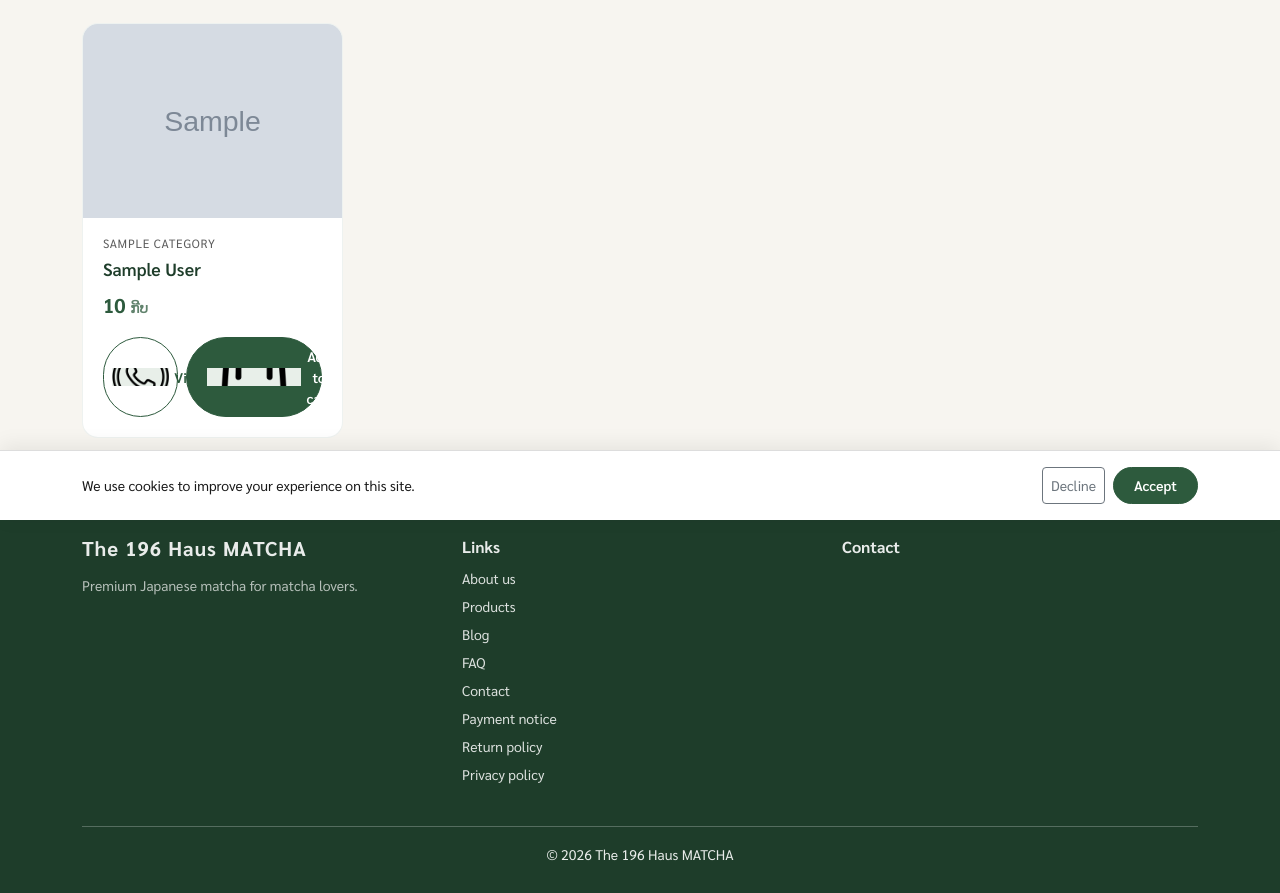
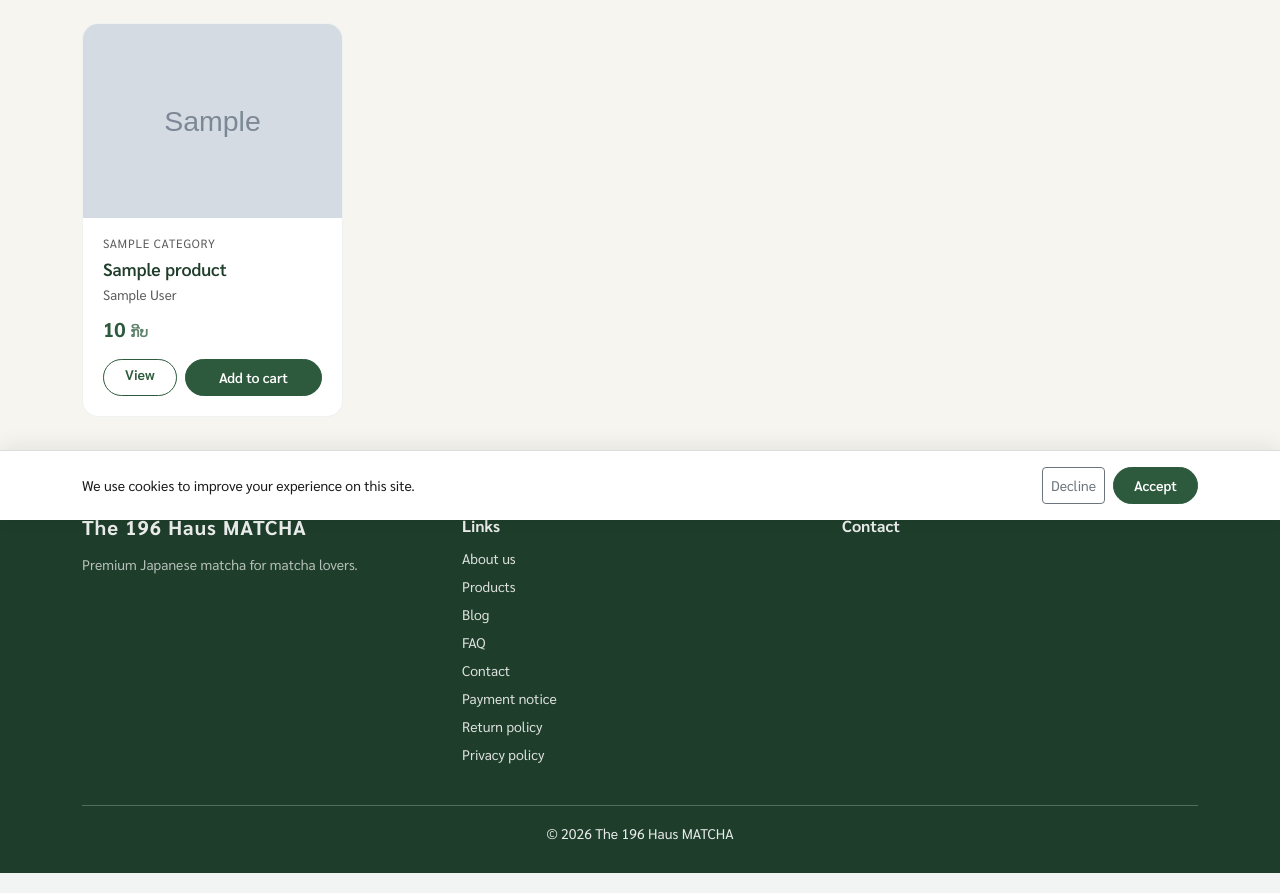
Before and after one commit to Iboy5070/matcha_shopbeta, a Django app: page /shop/ in a window 1280 px wide. Shown: the part 280-1173 px from the top of the page. Run offline with Django 4.2, Linux system fonts and the light colour scheme; tables that the repository leaves empty hold one stand-in row (values such as "Sample post"); grey boxes marked "Sample" are stand-in pictures.

Commit message:
fix: shop product grid layout and readable action buttons
Use auto-fill grid for even card spacing, show product name with variant size, and replace broken PNG icons with text buttons.

Co-authored-by: Cursor <cursoragent@cursor.com>

```diff
--- a/static/css/site.css
+++ b/static/css/site.css
@@ -427,6 +427,29 @@ h1, h2, h3, .mz-section-title, .mz-brand, .mz-hero-title {
 .mz-shop-search {
   max-width: 420px;
   width: 100%;
+}
+
+.mz-shop-grid {
+  display: grid;
+  gap: 1.5rem;
+  grid-template-columns: repeat(auto-fill, minmax(min(100%, 260px), 1fr));
+}
+
+.mz-shop-empty {
+  grid-column: 1 / -1;
+}
+
+.mz-product-variant {
+  font-size: 0.85rem;
+  color: var(--mz-muted);
+  margin-top: 0.15rem;
+}
+
+.mz-product-card-actions {
+  display: flex;
+  gap: 0.5rem;
+  margin-top: auto;
+  padding-top: 0.85rem;
 }
 
 .mz-product-card-body {
--- a/templates/store/_product_card.html
+++ b/templates/store/_product_card.html
@@ -12,10 +12,9 @@
   </a>
   <div class="mz-product-card-body">
     <div class="mz-product-cat">{% cat_name p.category LANGUAGE_CODE %}</div>
+    <div class="mz-product-name">{% product_name p LANGUAGE_CODE %}</div>
     {% if show_variant_name %}
-    <div class="mz-product-name">{% variant_name variant LANGUAGE_CODE %}</div>
-    {% else %}
-    <div class="mz-product-name">{% product_name p LANGUAGE_CODE %}</div>
+    <p class="mz-product-variant mb-0">{% variant_name variant LANGUAGE_CODE %}</p>
     {% endif %}
     <div class="mz-product-price">
       {% if variant.sell_price and variant.sell_price > 0 %}{{ variant.sell_price|kip }}{% else %}{{ variant.price|kip }}{% endif %}
@@ -30,15 +29,9 @@
       <span>{% trans "Add to cart" %}</span>
     </a>
     {% else %}
-    <div class="d-flex gap-2 mt-3">
-      <a class="btn btn-sm mz-btn-outline mz-btn-icon flex-grow-1" href="{% url 'store_product_detail' variant.id %}">
-        <img src="{% static 'img/icons/matcha.png' %}" alt="" width="18" height="18">
-        <span>{% trans "View" %}</span>
-      </a>
-      <a class="btn btn-sm mz-btn-primary mz-btn-icon flex-grow-1" href="{% url 'store_add_to_cart' variant.id %}">
-        <img src="{% static 'img/icons/cart.png' %}" alt="" width="18" height="18">
-        <span>{% trans "Add to cart" %}</span>
-      </a>
+    <div class="mz-product-card-actions">
+      <a class="btn btn-sm mz-btn-outline flex-grow-1" href="{% url 'store_product_detail' variant.id %}">{% trans "View" %}</a>
+      <a class="btn btn-sm mz-btn-primary flex-grow-1" href="{% url 'store_add_to_cart' variant.id %}">{% trans "Add to cart" %}</a>
     </div>
     {% endif %}
   </div>
--- a/templates/store/shop.html
+++ b/templates/store/shop.html
@@ -25,13 +25,11 @@
 </div>
 {% endif %}
 
-<div class="row g-4">
+<div class="mz-shop-grid">
   {% for v in variants %}
-  <div class="col-sm-6 col-lg-4 col-xl-3">
-    {% include "store/_product_card.html" with variant=v home_style=False show_variant_name=True %}
-  </div>
+  {% include "store/_product_card.html" with variant=v home_style=False show_variant_name=True %}
   {% empty %}
-  <p class="text-muted">{% trans "No products found." %}</p>
+  <p class="text-muted mz-shop-empty">{% trans "No products found." %}</p>
   {% endfor %}
 </div>
 {% endblock %}
```
